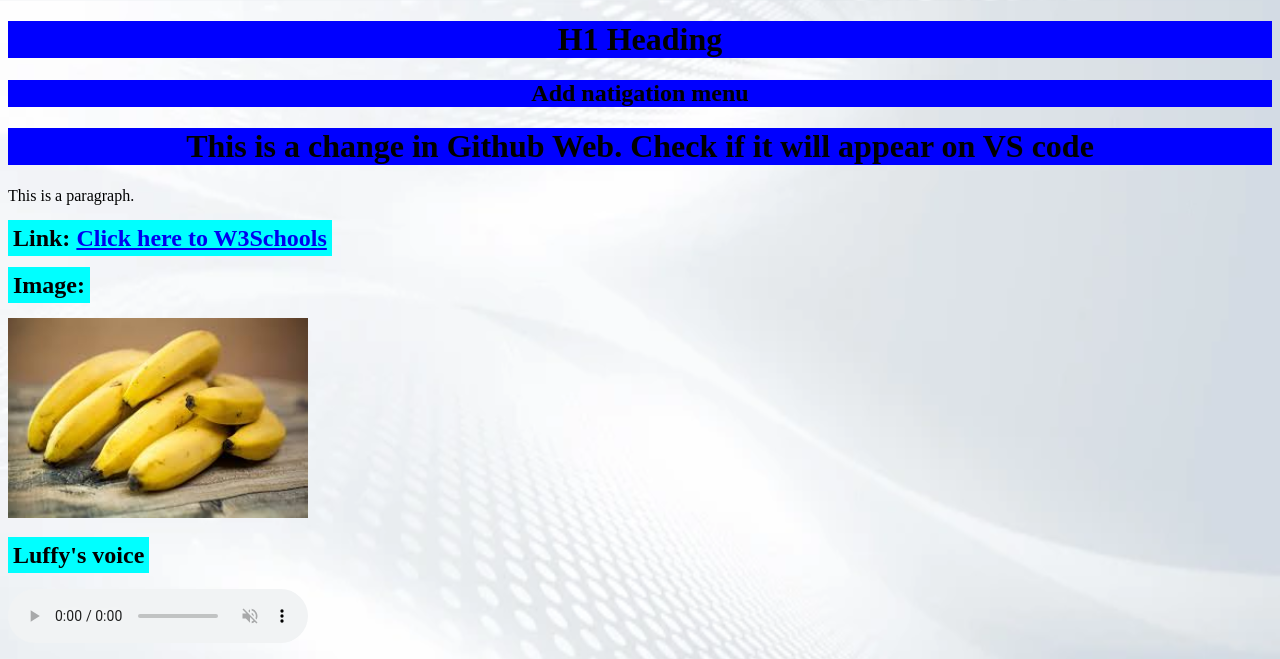
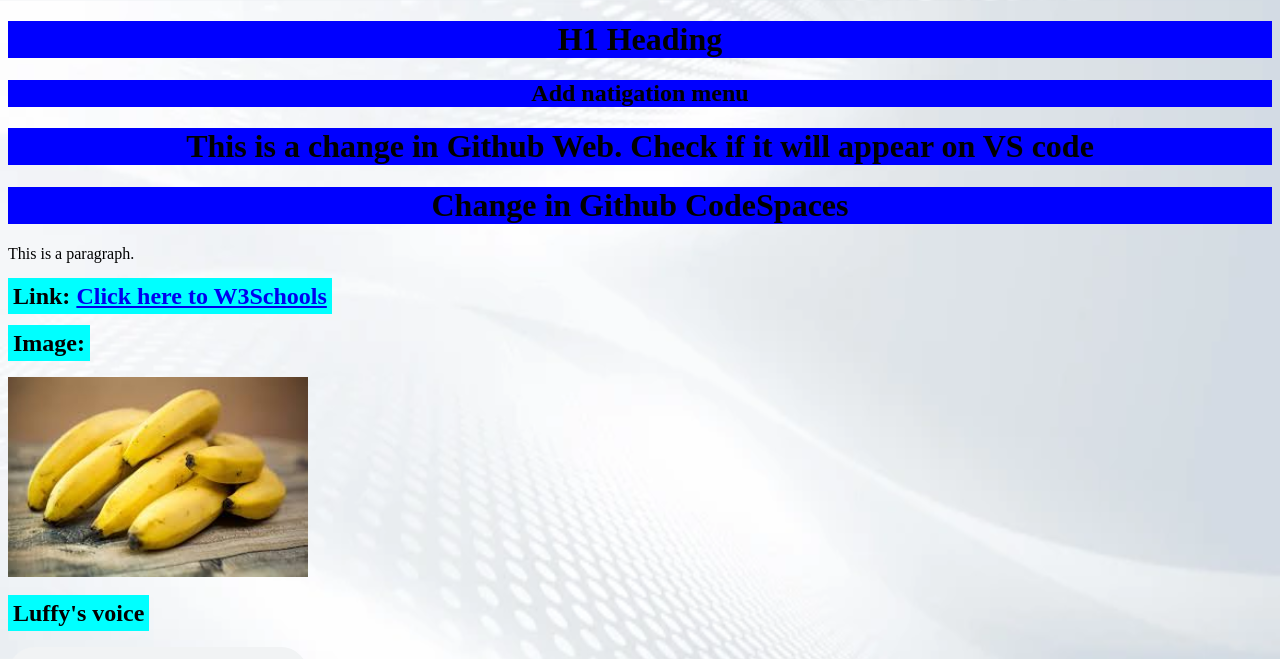
Before and after one commit to goeasmart-dm/HtmlBasics, a plain HTML site: page index.html in a window 1280 px wide. Shown: the top 659 px of the page. Drawn offline with Linux system fonts and the light colour scheme.

Commit message:
Change in Github CodeSpaces

```diff
--- a/index.html
+++ b/index.html
@@ -24,6 +24,7 @@
         </nav>
 
         <h1>This is a change in Github Web. Check if it will appear on VS code</h1>
+        <h1>Change in Github CodeSpaces</h1>
 
         <!-- This is a comment -->
         <p>This is a paragraph.</p>
```
